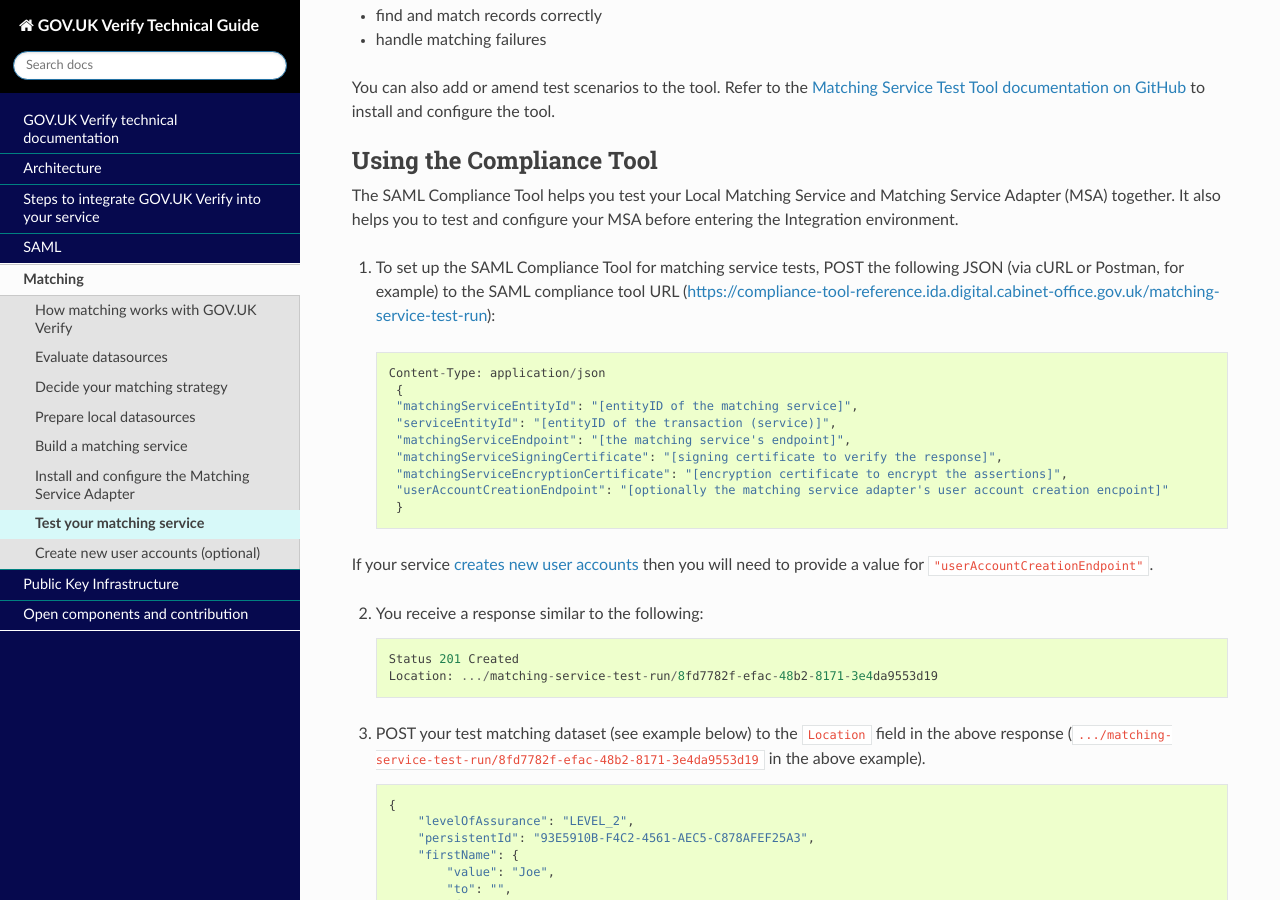
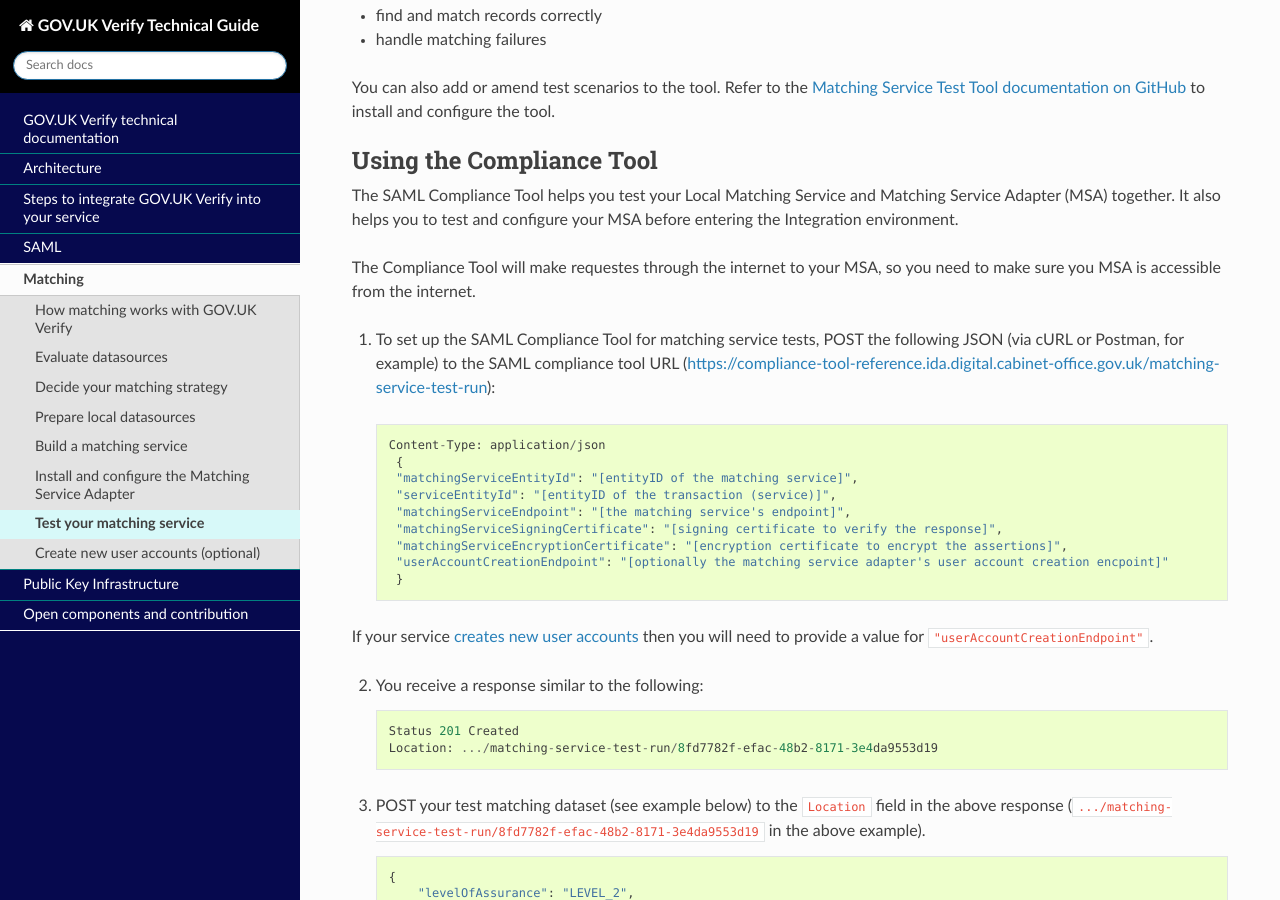
Before and after one commit to alphagov/rp-onboarding-tech-docs, a Sphinx documentation site: the page built from source/pages/matching/testmatching.rst, in a window 1280 px wide and 900 px high, scrolled down 476 px. Built offline with Sphinx 7.4.7 and the Read the Docs theme 2.0.0, drawn with Linux system fonts in a browser that asks for light colours; nearby versions of some CDN libraries; pages that are not in the unit, such as notebooks, are missing from menus; comment, search, counter and statistics services are not loaded.

Commit message:
Added requirement for internet access
To test the matching service with the Compliance Tool, you need to make sure it has access to the internet.

```diff
--- a/source/pages/matching/testmatching.rst
+++ b/source/pages/matching/testmatching.rst
@@ -23,6 +23,8 @@
 .. rubric:: Using the Compliance Tool
 
 The SAML Compliance Tool helps you test your Local Matching Service and Matching Service Adapter (MSA) together. It also helps you to test and configure your MSA before entering the :ref:`Integration environment <env>`.
+
+The Compliance Tool will make requestes through the internet to your MSA, so you need to make sure you MSA is accessible from the internet.
 
 1. To set up the SAML Compliance Tool for matching service tests, POST the following JSON (via cURL or Postman, for example) to the SAML compliance tool URL (`https://compliance-tool-reference.ida.digital.cabinet-office.gov.uk/matching-service-test-run <https://compliance-tool-reference.ida.digital.cabinet-office.gov.uk/matching-service-test-run>`_):
 
```
